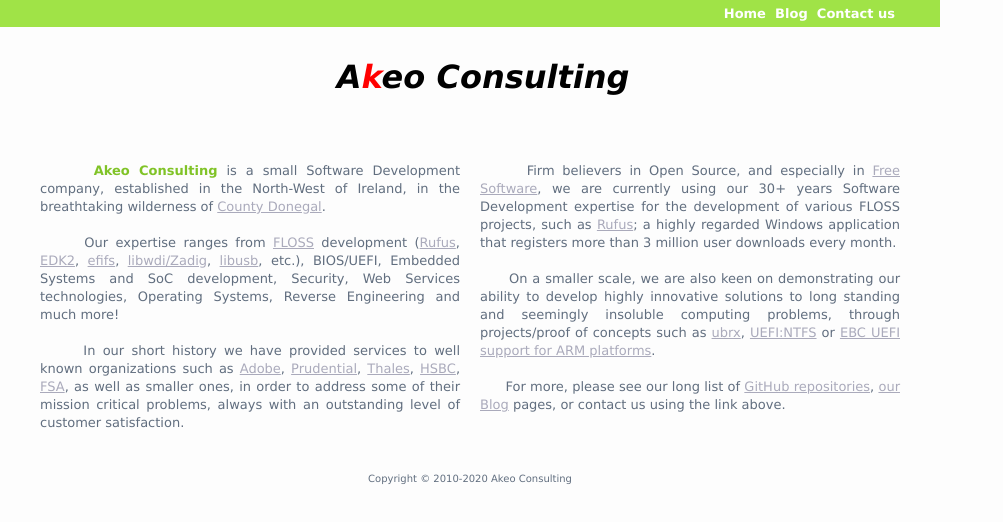
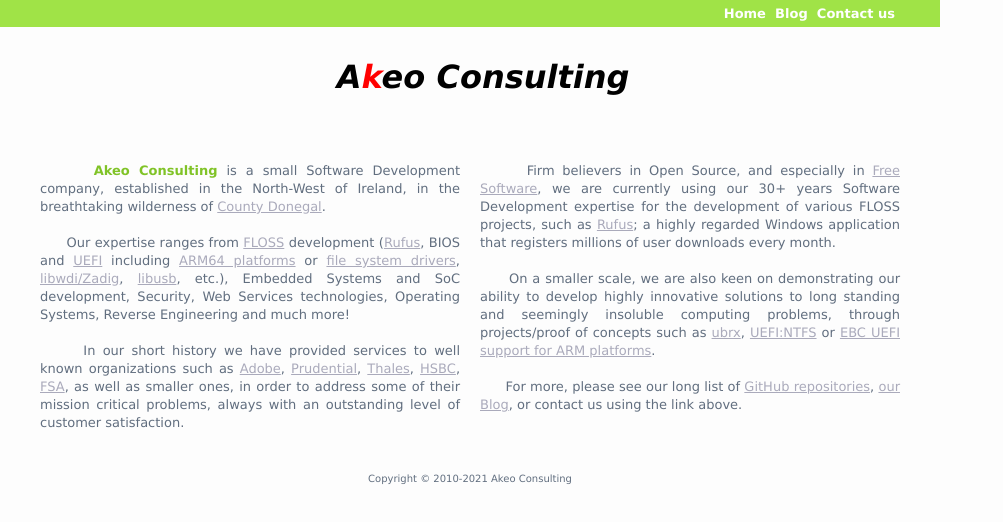
Before and after one commit to pbatard/pbatard.github.io, a plain HTML site: page index.html in a window 1280 px wide. Shown: the whole page, without its empty margins (0-1003 px from the left). Drawn offline with Linux system fonts and the light colour scheme.

Commit message:
update copyright year

```diff
--- a/index.html
+++ b/index.html
@@ -62,15 +62,15 @@ text-decoration:none;
 <p align="justify">
 <font face="Verdana, Arial, Helvetica, sans-serif" size="2"></b>
 &nbsp;&nbsp;&nbsp;&nbsp;&nbsp;&nbsp;<font color=#80c327><b>Akeo Consulting</b></font> is a small Software Development company, established in the North-West of Ireland, in the breathtaking wilderness of <a href="https://www.google.com/search?tbm=isch&q=county+donegal+pictures+-map">County Donegal</a>.<br>&nbsp;<br>
-&nbsp;&nbsp;&nbsp;&nbsp;&nbsp;&nbsp;Our expertise ranges from <a href="https://www.gnu.org/philosophy/floss-and-foss.en.html">FLOSS</a> development (<a href="https://rufus.akeo.ie">Rufus</a>, <a href="https://github.com/tianocore/edk2/commits/master?author=pbatard">EDK2</a>, <a href="https://github.com/pbatard/efifs">efifs</a>, <a href="https://github.com/pbatard/libwdi">libwdi/Zadig</a>, <a href="https://libusb.info/">libusb</a>, etc.), BIOS/UEFI, Embedded Systems and SoC development, Security, Web Services technologies, Operating Systems, Reverse Engineering and much more!<br>&nbsp;<br>
+&nbsp;&nbsp;&nbsp;&nbsp;&nbsp;&nbsp;Our expertise ranges from <a href="https://www.gnu.org/philosophy/floss-and-foss.en.html">FLOSS</a> development (<a href="https://rufus.ie">Rufus</a>, BIOS and <a href="https://github.com/tianocore/edk2/commits/master?author=pbatard">UEFI</a> including <a href="https://github.com/tianocore/edk2-platforms/commits/master?author=pbatard">ARM64 platforms</a> or <a href="https://github.com/pbatard/efifs">file system drivers</a>, <a href="https://github.com/pbatard/libwdi">libwdi/Zadig</a>, <a href="https://libusb.info/">libusb</a>, etc.), Embedded Systems and SoC development, Security, Web Services technologies, Operating Systems, Reverse Engineering and much more!<br>&nbsp;<br>
 &nbsp;&nbsp;&nbsp;&nbsp;&nbsp;&nbsp;In our short history we have provided services to well known organizations such as <a href="https://www.adobe.com/">Adobe</a>, <a href="https://www.prudential.com/">Prudential</a>, <a href="https://www.thalesgroup.com/">Thales</a>, <a href="https://www.hsbc.com/">HSBC</a>, <a href="http://www.fsa.gov.uk/">FSA</a>, as well as smaller ones, in order to address some of their mission critical problems, always with an outstanding level of customer satisfaction.</i></b></td>
 <td width="20"></td>
 <td valign=top width="420">
 <p align="justify">
 <font face="Verdana, Arial, Helvetica, sans-serif" size="2"></b>
-&nbsp;&nbsp;&nbsp;&nbsp;&nbsp;&nbsp;Firm believers in Open Source, and especially in <a href="https://www.gnu.org/philosophy/free-sw.en.html">Free Software</a>, we are currently using our 30+ years Software Development expertise for the development of various FLOSS projects, such as <a href="https://rufus.akeo.ie">Rufus</a>; a highly regarded Windows application that registers more than 3 million user downloads every month.<br>&nbsp;<br>
+&nbsp;&nbsp;&nbsp;&nbsp;&nbsp;&nbsp;Firm believers in Open Source, and especially in <a href="https://www.gnu.org/philosophy/free-sw.en.html">Free Software</a>, we are currently using our 30+ years Software Development expertise for the development of various FLOSS projects, such as <a href="https://rufus.akeo.ie">Rufus</a>; a highly regarded Windows application that registers millions of user downloads every month.<br>&nbsp;<br>
 &nbsp;&nbsp;&nbsp;&nbsp;&nbsp;&nbsp;On a smaller scale, we are also keen on demonstrating our ability to develop highly innovative solutions to long standing and seemingly insoluble computing problems, through projects/proof of concepts such as <a href="https://github.com/pbatard/ubrx">ubrx</a>, <a href="https://github.com/pbatard/uefi-ntfs">UEFI:NTFS</a> or <a href="https://github.com/pbatard/edk2/commits/ebc-arm5">EBC UEFI support for ARM platforms</a>.<br>&nbsp;<br>
-&nbsp;&nbsp;&nbsp;&nbsp;&nbsp;&nbsp;For more, please see our long list of <a href="https://github.com/pbatard?tab=repositories">GitHub repositories</a>, <a href="https://pete.akeo.ie">our Blog</a> pages, or contact us using the link above.<br>&nbsp;<br>
+&nbsp;&nbsp;&nbsp;&nbsp;&nbsp;&nbsp;For more, please see our long list of <a href="https://github.com/pbatard?tab=repositories">GitHub repositories</a>, <a href="https://pete.akeo.ie">our Blog</a>, or contact us using the link above.<br>&nbsp;<br>
 </p>
 </td>
 <td width="40"></td>
@@ -80,7 +80,7 @@ text-decoration:none;
 <tr>
 <td width="940">
 <center>
-<font face="Verdana, Arial, Helvetica, sans-serif" size="1">Copyright © 2010-2020 Akeo Consulting</font>
+<font face="Verdana, Arial, Helvetica, sans-serif" size="1">Copyright © 2010-2021 Akeo Consulting</font>
 </center>
 </td>
 </tr>
```
